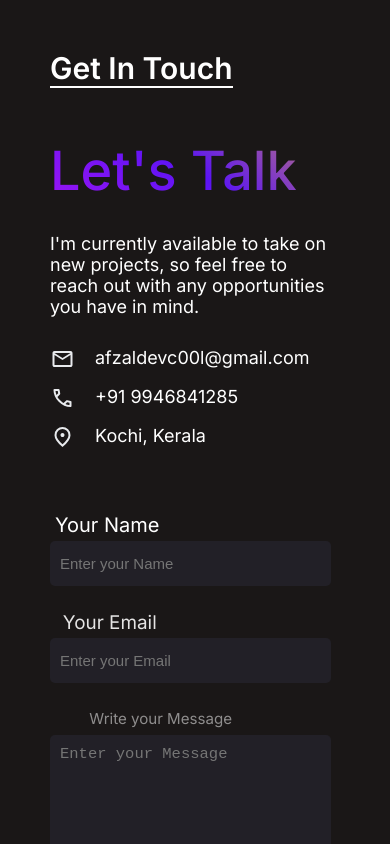
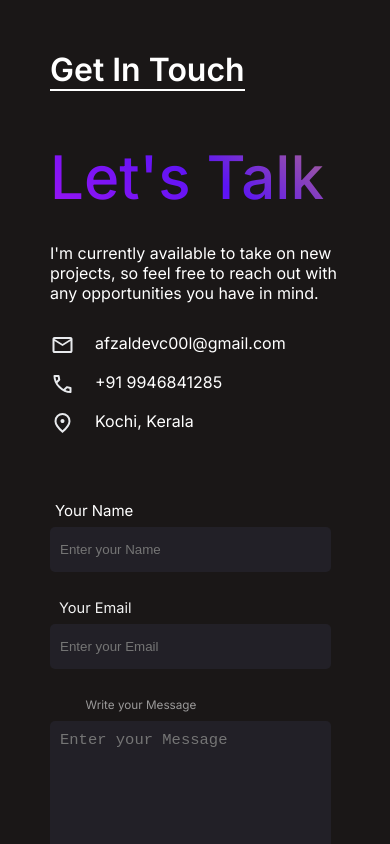
Before and after one commit to afzlDev/portfolio, a Next.js app: page /contact in a window 390 px wide. Shown: the top 844 px of the page. Built offline with nearby package versions, Linux system fonts and the light colour scheme.

Commit message:
Add 'title' for the website

```diff
--- a/app/contact/contact.css
+++ b/app/contact/contact.css
@@ -133,7 +133,6 @@
     }
     .contact-title h1{
         padding: 0;
-        font-size: 30px;
         font-weight: 600;
     }
     .contact-section{
@@ -145,23 +144,13 @@
         margin-left: 0;
         margin-right: 0;
     }
-    .contact-left h1{
-        font-size: 54px;
-    }
-    .contact-left p{
-        font-size: 18px;
-    }
     .contact-detail{
         gap: 20px;
     }
     .contact-detail img{
         width: 25px;
     }
-    .contact-right label{
-        font-size: 20px;
-    }
     .contact-right input{
-        font-size: 15px;
         width: 90%;
         border-radius: 5px;
         animation: none;
--- a/app/layout.js
+++ b/app/layout.js
@@ -4,8 +4,8 @@ import "./globals.css";
 const inter = Inter({ subsets: ["latin"] });
 
 export const metadata = {
-  title: "Create Next App",
-  description: "Generated by create next app",
+  title: "Bwoy",
+  description: "Generated by afzal akbar",
 };
 
 export default function RootLayout({ children }) {
```
